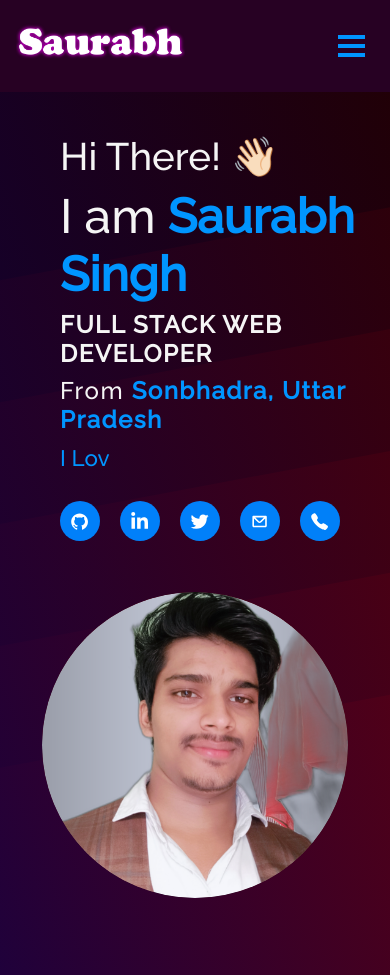
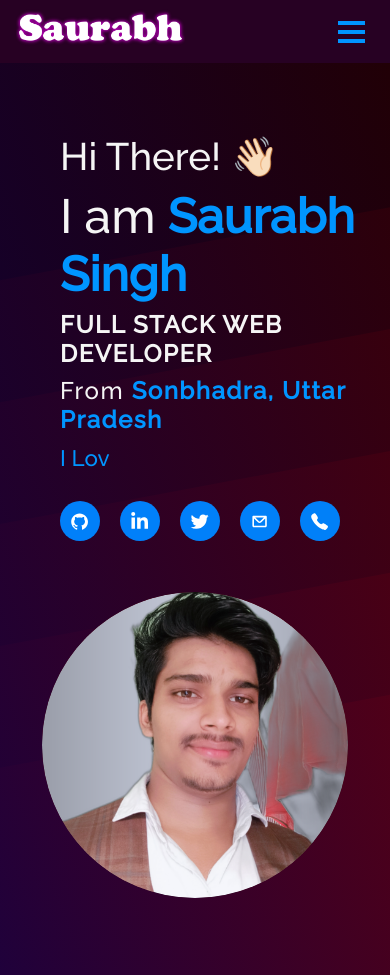
Before and after one commit to SaurabhSinghRbz/my-portfolio, a React (Create React App) app: page / in a window 390 px wide. Built offline with nearby package versions, Linux system fonts and the light colour scheme.

Commit message:
adding media querry to navBar

```diff
--- a/src/style.css
+++ b/src/style.css
@@ -1214,6 +1214,7 @@ html {
 
   .navbar {
     width: 100% !important;
+    padding: 0.1rem !important;
     padding-left: 1rem !important;
     padding-right: 0 !important;
   }
```
